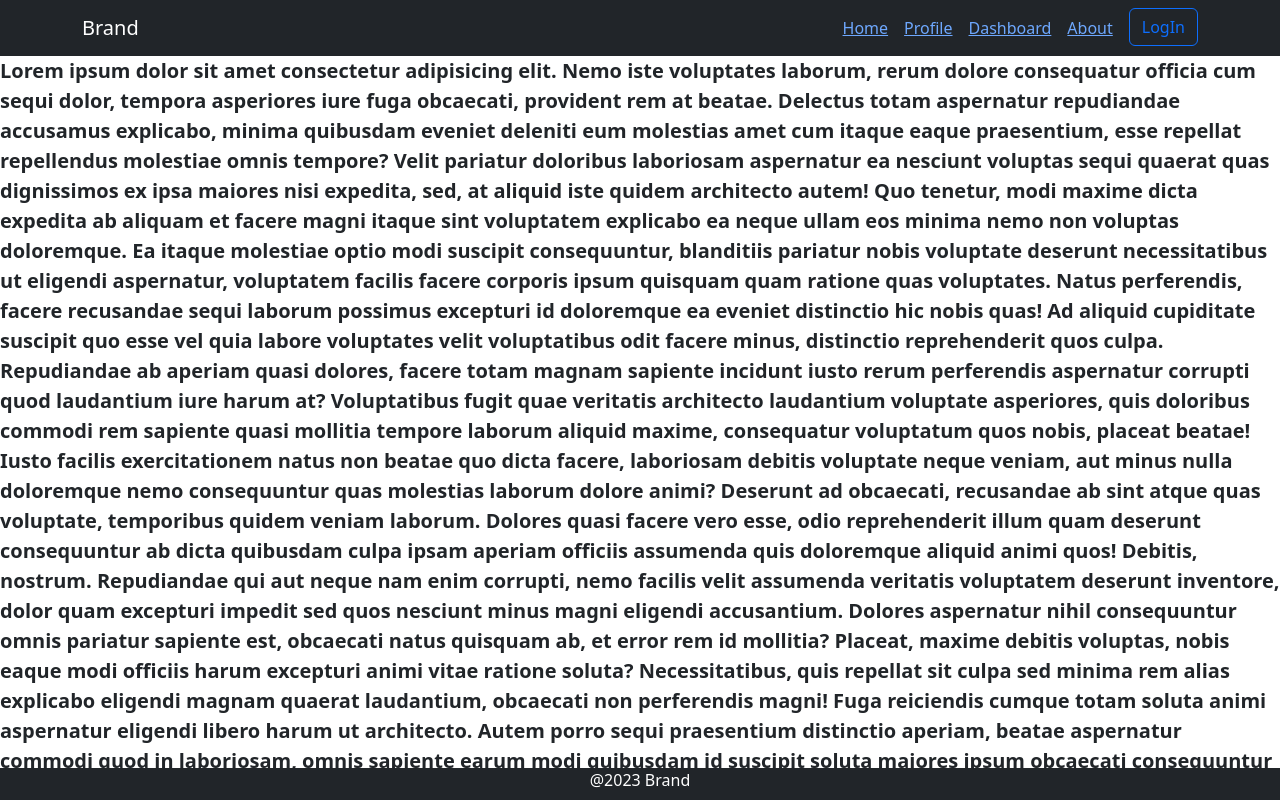
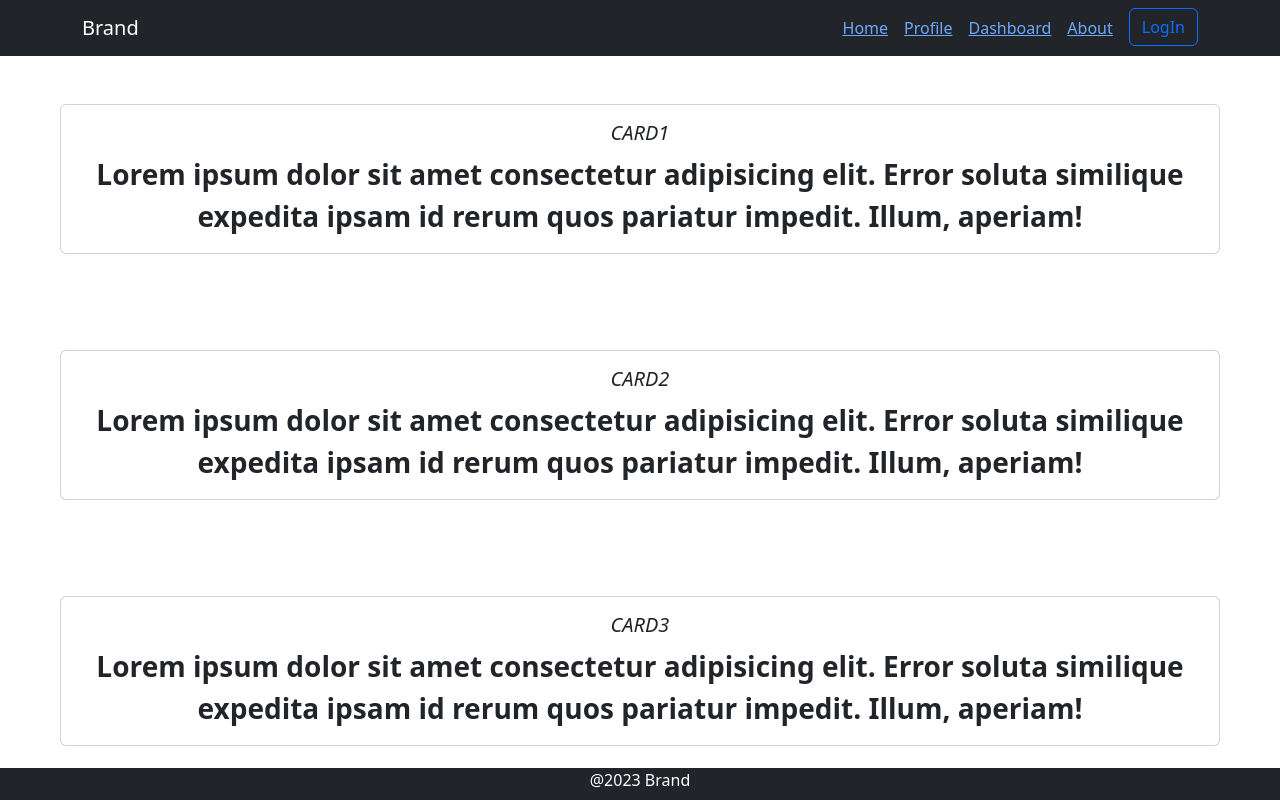
Before and after one commit to itsmesreejithn/react--routers, a React (Vite) app: page / in a window 1280 px wide. Built offline with nearby package versions, Linux system fonts and the light colour scheme.

Commit message:
created card for body

```diff
--- a/src/components/Body.jsx
+++ b/src/components/Body.jsx
@@ -1,115 +1,49 @@
 import React from "react";
+import { Row, Col } from "react-bootstrap";
+import Cards from "./Cards";
 
 const Body = () => {
+  const body = [
+    {
+      title: "card1",
+      content:
+        "Lorem ipsum dolor sit amet consectetur adipisicing elit. Error soluta similique expedita ipsam id rerum quos pariatur impedit. Illum, aperiam!",
+    },
+    {
+      title: "card2",
+      content:
+        "Lorem ipsum dolor sit amet consectetur adipisicing elit. Error soluta similique expedita ipsam id rerum quos pariatur impedit. Illum, aperiam!",
+    },
+    {
+      title: "card3",
+      content:
+        "Lorem ipsum dolor sit amet consectetur adipisicing elit. Error soluta similique expedita ipsam id rerum quos pariatur impedit. Illum, aperiam!",
+    },
+    {
+      title: "card4",
+      content:
+        "Lorem ipsum dolor sit amet consectetur adipisicing elit. Error soluta similique expedita ipsam id rerum quos pariatur impedit. Illum, aperiam!",
+    },
+    {
+      title: "card5",
+      content:
+        "Lorem ipsum dolor sit amet consectetur adipisicing elit. Error soluta similique expedita ipsam id rerum quos pariatur impedit. Illum, aperiam!",
+    },
+    {
+      title: "card6",
+      content:
+        "Lorem ipsum dolor sit amet consectetur adipisicing elit. Error soluta similique expedita ipsam id rerum quos pariatur impedit. Illum, aperiam!",
+    },
+  ];
   return (
-    <div className="body-component fw-bolder fs-5">
-      Lorem ipsum dolor sit amet consectetur adipisicing elit. Nemo iste
-      voluptates laborum, rerum dolore consequatur officia cum sequi dolor,
-      tempora asperiores iure fuga obcaecati, provident rem at beatae. Delectus
-      totam aspernatur repudiandae accusamus explicabo, minima quibusdam eveniet
-      deleniti eum molestias amet cum itaque eaque praesentium, esse repellat
-      repellendus molestiae omnis tempore? Velit pariatur doloribus laboriosam
-      aspernatur ea nesciunt voluptas sequi quaerat quas dignissimos ex ipsa
-      maiores nisi expedita, sed, at aliquid iste quidem architecto autem! Quo
-      tenetur, modi maxime dicta expedita ab aliquam et facere magni itaque sint
-      voluptatem explicabo ea neque ullam eos minima nemo non voluptas
-      doloremque. Ea itaque molestiae optio modi suscipit consequuntur,
-      blanditiis pariatur nobis voluptate deserunt necessitatibus ut eligendi
-      aspernatur, voluptatem facilis facere corporis ipsum quisquam quam ratione
-      quas voluptates. Natus perferendis, facere recusandae sequi laborum
-      possimus excepturi id doloremque ea eveniet distinctio hic nobis quas! Ad
-      aliquid cupiditate suscipit quo esse vel quia labore voluptates velit
-      voluptatibus odit facere minus, distinctio reprehenderit quos culpa.
-      Repudiandae ab aperiam quasi dolores, facere totam magnam sapiente
-      incidunt iusto rerum perferendis aspernatur corrupti quod laudantium iure
-      harum at? Voluptatibus fugit quae veritatis architecto laudantium
-      voluptate asperiores, quis doloribus commodi rem sapiente quasi mollitia
-      tempore laborum aliquid maxime, consequatur voluptatum quos nobis, placeat
-      beatae! Iusto facilis exercitationem natus non beatae quo dicta facere,
-      laboriosam debitis voluptate neque veniam, aut minus nulla doloremque nemo
-      consequuntur quas molestias laborum dolore animi? Deserunt ad obcaecati,
-      recusandae ab sint atque quas voluptate, temporibus quidem veniam laborum.
-      Dolores quasi facere vero esse, odio reprehenderit illum quam deserunt
-      consequuntur ab dicta quibusdam culpa ipsam aperiam officiis assumenda
-      quis doloremque aliquid animi quos! Debitis, nostrum. Repudiandae qui aut
-      neque nam enim corrupti, nemo facilis velit assumenda veritatis voluptatem
-      deserunt inventore, dolor quam excepturi impedit sed quos nesciunt minus
-      magni eligendi accusantium. Dolores aspernatur nihil consequuntur omnis
-      pariatur sapiente est, obcaecati natus quisquam ab, et error rem id
-      mollitia? Placeat, maxime debitis voluptas, nobis eaque modi officiis
-      harum excepturi animi vitae ratione soluta? Necessitatibus, quis repellat
-      sit culpa sed minima rem alias explicabo eligendi magnam quaerat
-      laudantium, obcaecati non perferendis magni! Fuga reiciendis cumque totam
-      soluta animi aspernatur eligendi libero harum ut architecto. Autem porro
-      sequi praesentium distinctio aperiam, beatae aspernatur commodi quod in
-      laboriosam, omnis sapiente earum modi quibusdam id suscipit soluta maiores
-      ipsum obcaecati consequuntur ab fuga. Eveniet amet quidem autem sit
-      aliquam, eum quisquam ducimus incidunt fugiat cum animi magnam est,
-      laboriosam hic? Quidem deserunt, et aliquam necessitatibus aspernatur
-      veritatis voluptatum sed adipisci delectus commodi debitis dicta alias,
-      obcaecati, doloremque fuga optio provident velit nulla unde ratione dolor
-      in pariatur. Itaque, perspiciatis saepe modi amet molestiae ratione sequi.
-      Voluptate facere rem, aspernatur nemo accusantium numquam error totam quia
-      omnis veniam esse ex consequuntur illum beatae ad voluptates excepturi
-      quisquam praesentium sint incidunt? Illum doloremque quas animi vitae
-      sequi non laudantium, perferendis hic eos commodi, velit enim dolore vel
-      facere temporibus at atque ut autem fuga? Dolorum, incidunt eveniet
-      corporis quos eum vel mollitia beatae minima nisi accusamus nihil odio cum
-      officiis maiores, esse ipsum sapiente ea? Ea dolorem fuga alias velit
-      animi nulla tenetur culpa deserunt doloribus praesentium, assumenda earum
-      distinctio molestiae, soluta voluptas a molestias quidem asperiores
-      doloremque, labore numquam voluptatibus quod. Ipsam similique ad,
-      architecto blanditiis necessitatibus illum doloribus excepturi omnis.
-      Facilis amet inventore nostrum animi reprehenderit laborum repudiandae,
-      modi perspiciatis ullam, totam veniam nihil minus maxime sit eaque vero
-      odit. In quo omnis eum similique vel quos tenetur eos animi et eveniet
-      dolor iste corporis a, quaerat soluta. Perspiciatis officia, dignissimos
-      ea explicabo accusamus culpa totam, laborum porro, alias corporis
-      voluptatibus. Consectetur blanditiis eius delectus placeat nobis
-      voluptate, doloribus inventore explicabo neque ex officiis eligendi
-      laborum non quis! Molestias illum ipsam obcaecati! Eligendi corporis,
-      aliquid eveniet facilis quibusdam, tempore incidunt excepturi, expedita
-      quasi totam nihil ipsa consequatur quam doloremque veritatis voluptates
-      possimus odit illum molestiae qui provident animi aspernatur! Eius velit
-      sequi rerum magni ipsum ipsa iure commodi harum delectus similique natus
-      voluptatem, officiis sed ab. Atque cum quisquam officiis vero harum
-      temporibus? Labore nobis exercitationem dolorem qui sapiente, veritatis ab
-      laboriosam sint natus impedit nulla est reprehenderit dignissimos illum
-      molestias ipsa consequatur accusamus sequi necessitatibus officiis?
-      Ducimus porro beatae molestiae ipsum, nam maxime veniam inventore
-      dignissimos, debitis doloremque quae consequuntur, ullam quod hic voluptas
-      autem. Molestias quisquam, recusandae illum tempora in minima, impedit
-      autem necessitatibus ipsa tempore doloremque voluptatem commodi.
-      Voluptates totam, delectus voluptatibus rerum ipsa nostrum hic quas autem
-      quibusdam earum ipsam sint dignissimos voluptas asperiores repellat modi
-      molestias natus et accusamus odio placeat laboriosam corporis laudantium
-      omnis? Eius esse, ab at eum architecto porro veritatis voluptatibus
-      assumenda, commodi exercitationem delectus rem! Quaerat ea et ducimus
-      debitis molestiae harum sed excepturi iure sequi deleniti corrupti
-      adipisci ut fuga ipsam, quae enim unde minima soluta ipsa earum hic.
-      Molestiae ullam iure minima laborum qui tempora et recusandae ipsam,
-      necessitatibus doloribus id in? Adipisci illum quae fuga sit deserunt
-      earum aperiam perferendis recusandae at expedita! Debitis, adipisci
-      veritatis incidunt iste maiores eum accusamus id, neque, repellendus
-      cupiditate expedita nostrum consequatur nam a fuga. Reiciendis magni
-      consequuntur, quod impedit blanditiis officia laboriosam expedita
-      dignissimos numquam quos enim doloremque, nulla assumenda debitis, minus
-      illo cupiditate odio! Mollitia itaque et saepe, fugiat earum nulla modi
-      dolorum corporis quos consectetur labore ipsam eligendi a sint quo
-      blanditiis expedita incidunt dolore sunt neque placeat, repudiandae autem.
-      Fugiat quis quas debitis temporibus? Aspernatur natus dolorum nesciunt
-      ratione magnam aut recusandae facilis a! Accusamus alias nam excepturi
-      minima distinctio, amet beatae tempora vel odio totam eaque vitae expedita
-      ipsa dolor nisi laborum sapiente id consequatur aspernatur commodi, ipsum
-      maiores in! Qui commodi doloremque culpa laboriosam, dolor recusandae quam
-      maxime iusto odio reprehenderit, aspernatur sint dolore voluptate aperiam
-      dolores eveniet facilis deserunt, laborum a illum quae beatae magni omnis
-      consectetur? Vero placeat cupiditate sapiente, beatae earum voluptatem!
-      Consequatur dolore sapiente in animi voluptas architecto odit rem officia
-      maiores sint. Molestias nostrum iste atque recusandae fugit ratione
-      aspernatur nesciunt quae. Eveniet sequi mollitia libero obcaecati magni
-      nobis placeat quas, fuga distinctio reprehenderit quidem nam dolore hic
-      sapiente odit. Voluptates, consequuntur?
+    <div className="body-component fw-bolder fs-3 text-center">
+      <Row className="mx-5">
+        {body.map((cont) => (
+          <Col md={12} className="my-5">
+            <Cards title={cont.title} content={cont.content} />
+          </Col>
+        ))}
+      </Row>
     </div>
   );
 };
--- /dev/null
+++ b/src/components/Cards.jsx
@@ -0,0 +1,15 @@
+import React from "react";
+import { Card } from "react-bootstrap";
+
+const Cards = ({ title, content }) => {
+  return (
+    <Card>
+      <Card.Body>
+        <Card.Title className="text-uppercase fst-italic">{title}</Card.Title>
+        <Card.Text>{content}</Card.Text>
+      </Card.Body>
+    </Card>
+  );
+};
+
+export default Cards;
```
